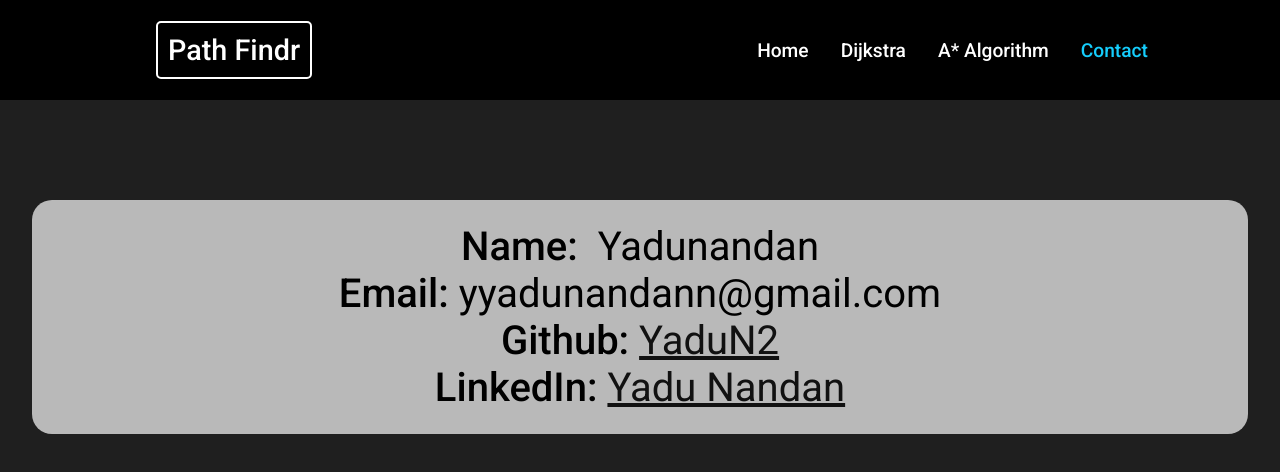
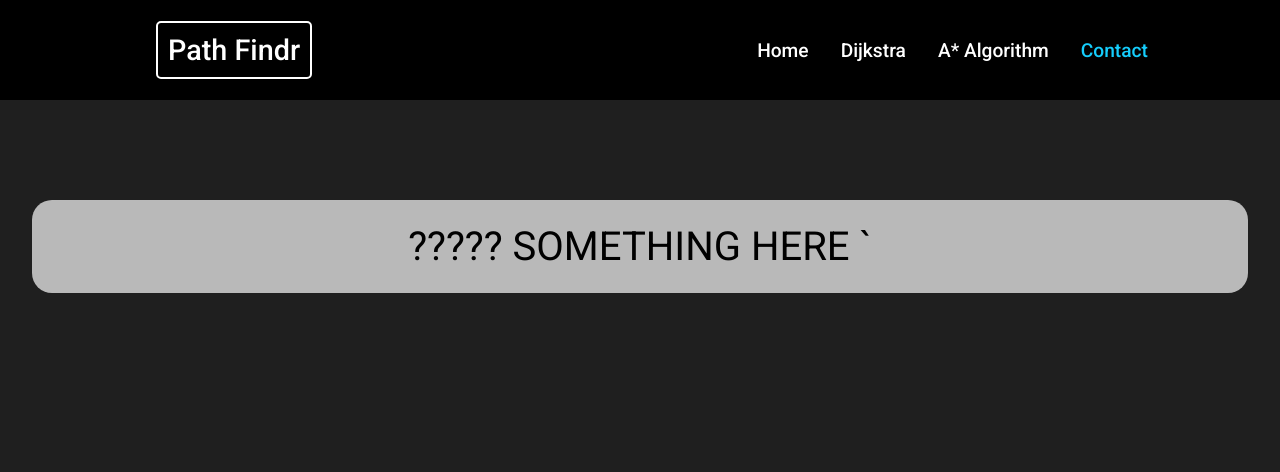
Before and after one commit to YaduN2/PathFinding-Algorithms, a React (Create React App) app: page /contact in a window 1280 px wide. Shown: the top 472 px of the page. Built offline with nearby package versions, Linux system fonts and the light colour scheme.

Commit message:
contact temp change

```diff
--- a/src/Pages/ContactPage.jsx
+++ b/src/Pages/ContactPage.jsx
@@ -10,7 +10,7 @@ function ContactPage() {
 
   return (
     <Heading>
-      <div>
+      {/* <div>
         <span> Name:&nbsp; </span>
         {contact.name}
       </div>
@@ -25,7 +25,8 @@ function ContactPage() {
       <div>
         <span>LinkedIn:&nbsp;</span>
         <a href={contact.linkedIn}>Yadu Nandan</a>
-      </div>
+      </div> */}
+      ????? SOMETHING HERE `
     </Heading>
   );
 }
```
